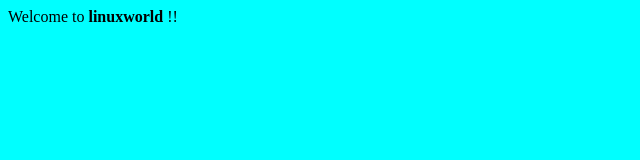
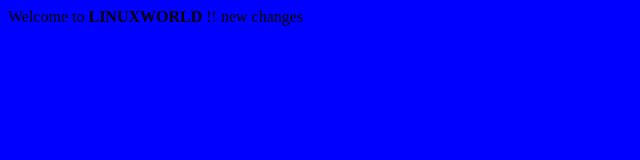
Before and after one commit to KABC1988/jenkinstrainingfirst, a plain HTML site: page index.html in a window 1280 px wide. Shown: the whole page, without its empty margins (0-640 px from the left). Drawn offline with Linux system fonts and the light colour scheme.

Commit message:
my Third commit

```diff
--- a/index.html
+++ b/index.html
@@ -1,4 +1,5 @@
-<body bgcolor='aqua'>
-Welcome to <b>linuxworld</b> !!
+<body bgcolor='blue'>
+Welcome to <b>LINUXWORLD</b> !!
+new changes
 
 </body>
```
